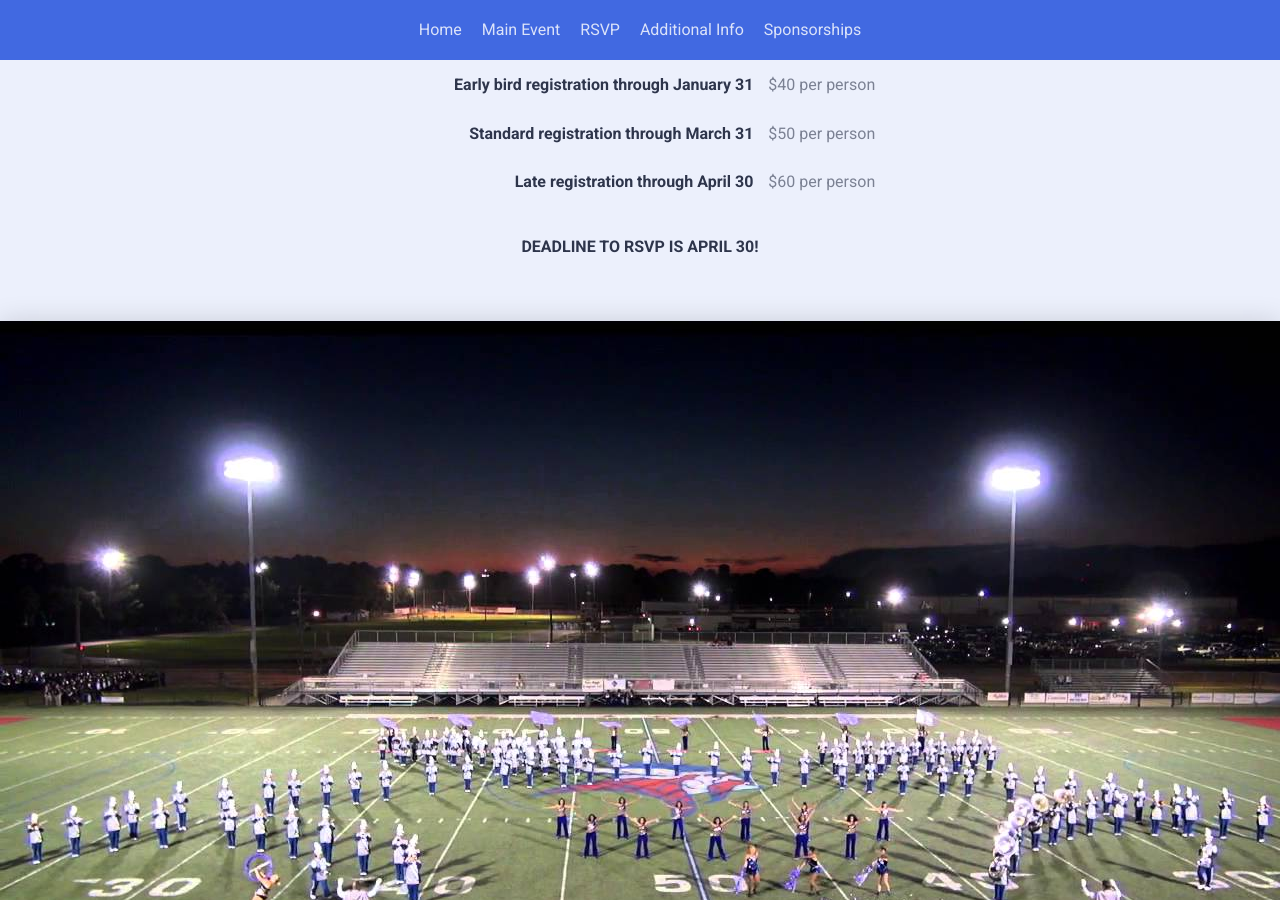
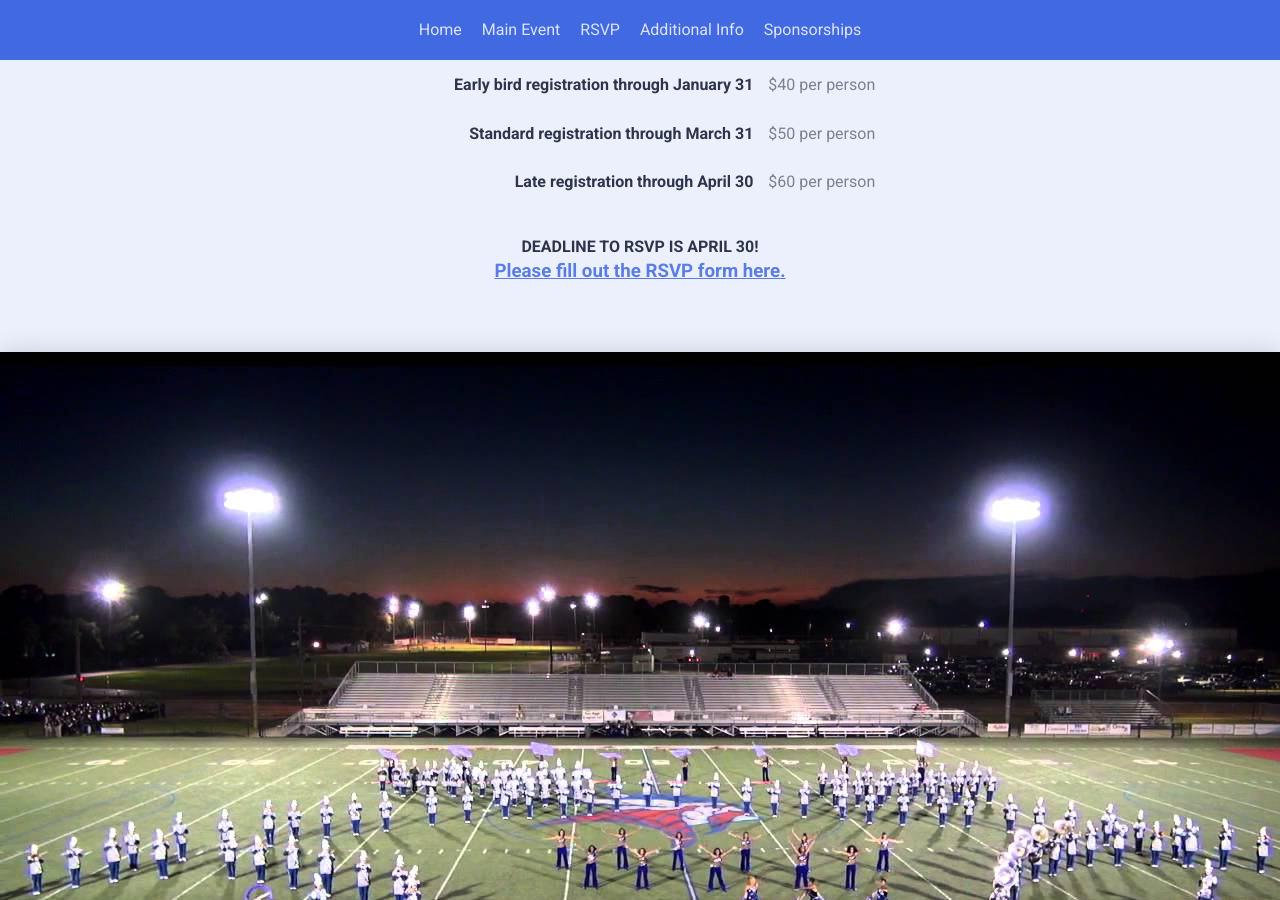
Before and after one commit to bookertwhs2007/bookertwhs, a Jekyll site: the page built from index.html, in a window 1280 px wide and 900 px high, scrolled down 1657 px. Built offline with Jekyll 4.4.1, drawn with Linux system fonts in a browser that asks for light colours; nearby versions of some CDN libraries; some of the changed lines change nothing that is shown.

Commit message:
add link to rsvp form

```diff
--- a/index.html
+++ b/index.html
@@ -80,34 +80,11 @@
       </dd>
     </dl>
     <h4 class="center-text">DEADLINE TO RSVP IS APRIL 30!</h4>
-    <!-- <div id="wufoo-z1h4vqzb1t3tvgt">
-    Fill out my <a href="https://zpipe07.wufoo.com/forms/z1h4vqzb1t3tvgt">online form</a>.
-    </div>
-    <div id="wufoo-z1h4vqzb1t3tvgt">
-    Fill out my <a href="https://zpipe07.wufoo.com/forms/z1h4vqzb1t3tvgt">online form</a>.
-    </div>
-    <div id="wuf-adv" style="font-family:inherit;font-size: small;color:#a7a7a7;text-align:center;display:block;">HTML Forms powered by <a href="http://www.wufoo.com">Wufoo</a>.</div>
-    <script type="text/javascript">var z1h4vqzb1t3tvgt;(function(d, t) {
-    var s = d.createElement(t), options = {
-    'userName':'zpipe07',
-    'formHash':'z1h4vqzb1t3tvgt',
-    'autoResize':true,
-    'height':'947',
-    'async':true,
-    'host':'wufoo.com',
-    'header':'show',
-    'ssl':true};
-    s.src = ('https:' == d.location.protocol ? 'https://' : 'http://') + 'www.wufoo.com/scripts/embed/form.js';
-    s.onload = s.onreadystatechange = function() {
-    var rs = this.readyState; if (rs) if (rs != 'complete') if (rs != 'loaded') return;
-    try { z1h4vqzb1t3tvgt = new WufooForm();z1h4vqzb1t3tvgt.initialize(options);z1h4vqzb1t3tvgt.display(); } catch (e) {}};
-    var scr = d.getElementsByTagName(t)[0], par = scr.parentNode; par.insertBefore(s, scr);
-    })(document, 'script');</script>
-    <br>
-    <br>
-    <br>
-    <br>
-    <iframe src="https://docs.google.com/forms/d/e/1FAIpQLSexrDem9EAwH3IqWPN2gOgY886C6rkcWOqYNHqYOYPU8tW7DQ/viewform?embedded=true" width="760" height="500" frameborder="0" marginheight="0" marginwidth="0">Loading...</iframe> -->
+    <h3 class="center-text">
+      <a href="https://docs.google.com/forms/d/e/1FAIpQLScq25zgb1W7tywR07IzCfnkXQijtyeBlukhd6kkKx23QqVJ0w/viewform">
+        Please fill out the RSVP form here.
+      </a>
+    </h3>
   </div>
 </section>
 
```
